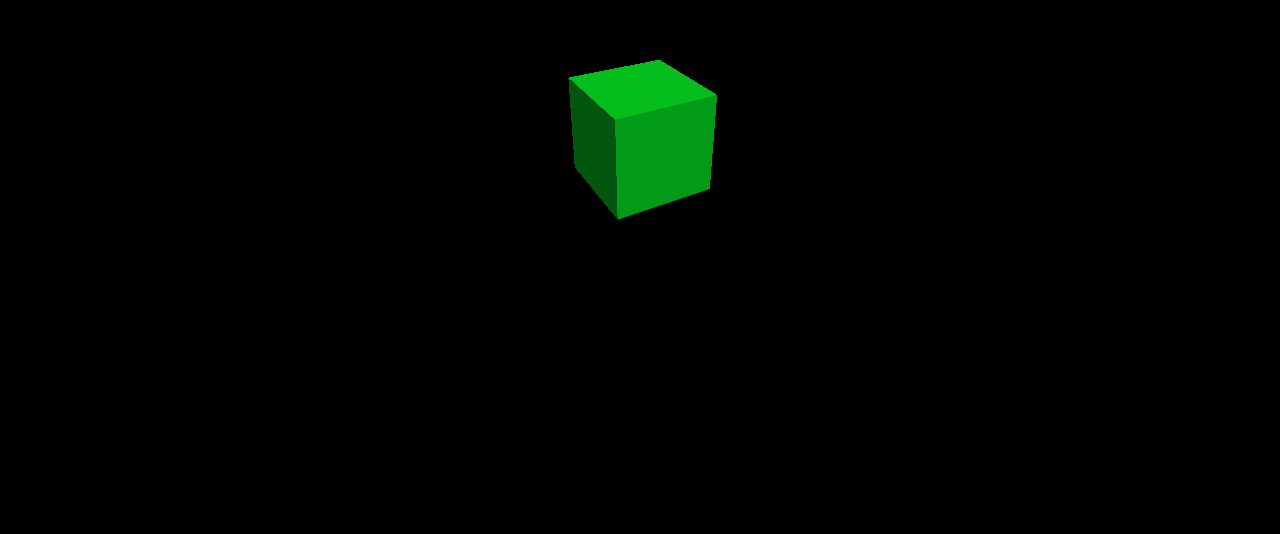
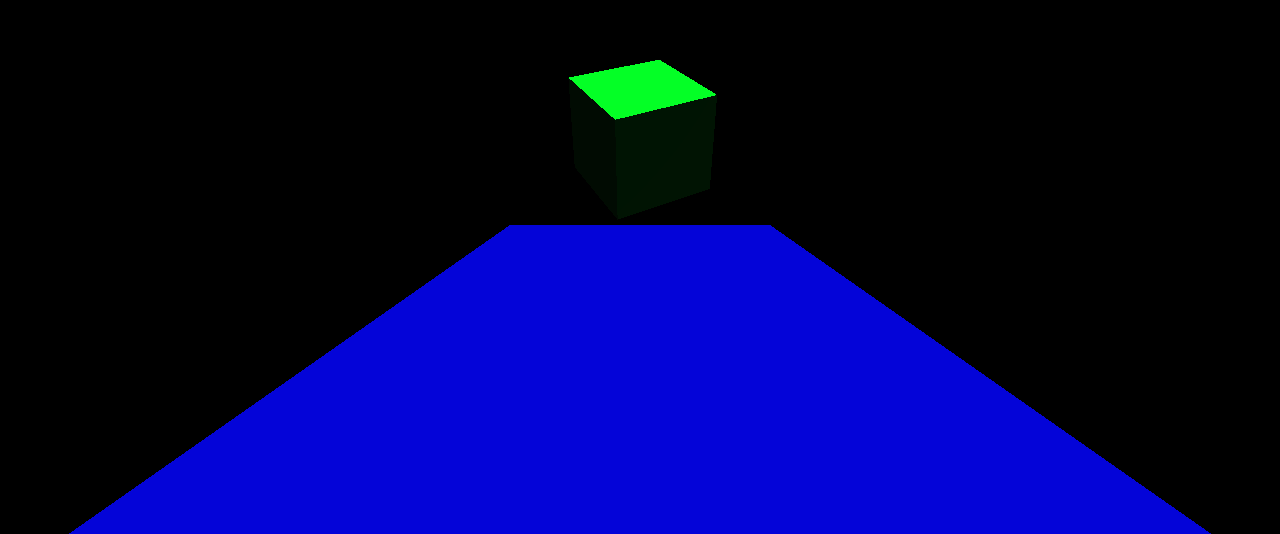
Before and after one commit to marketaanezka/threeJS_tutorial, a plain HTML site: page index.html in a window 1280 px wide. Shown: the part 266-800 px from the top of the page. Drawn offline with nearby package versions, Linux system fonts and the light colour scheme; animation ran at ten frames a second.

Commit message:
add ground

```diff
--- a/index.html
+++ b/index.html
@@ -41,8 +41,16 @@
   const cube = new THREE.Mesh(geometry, material);
   scene.add(cube);
 
+  const ground = new THREE.Mesh(
+    new THREE.BoxGeometry(5, 0.5, 10),
+    new THREE.MeshStandardMaterial({ color: 0x0000ff })
+  );
+  ground.position.y = -2;
+  scene.add(ground);
+
   const light = new THREE.DirectionalLight(0xffffff, 1);
-  light.position.z = 3;
+  light.position.y = 3;
+  light.position.z = 2;
   scene.add(light);
 
   camera.position.z = 5;
```
